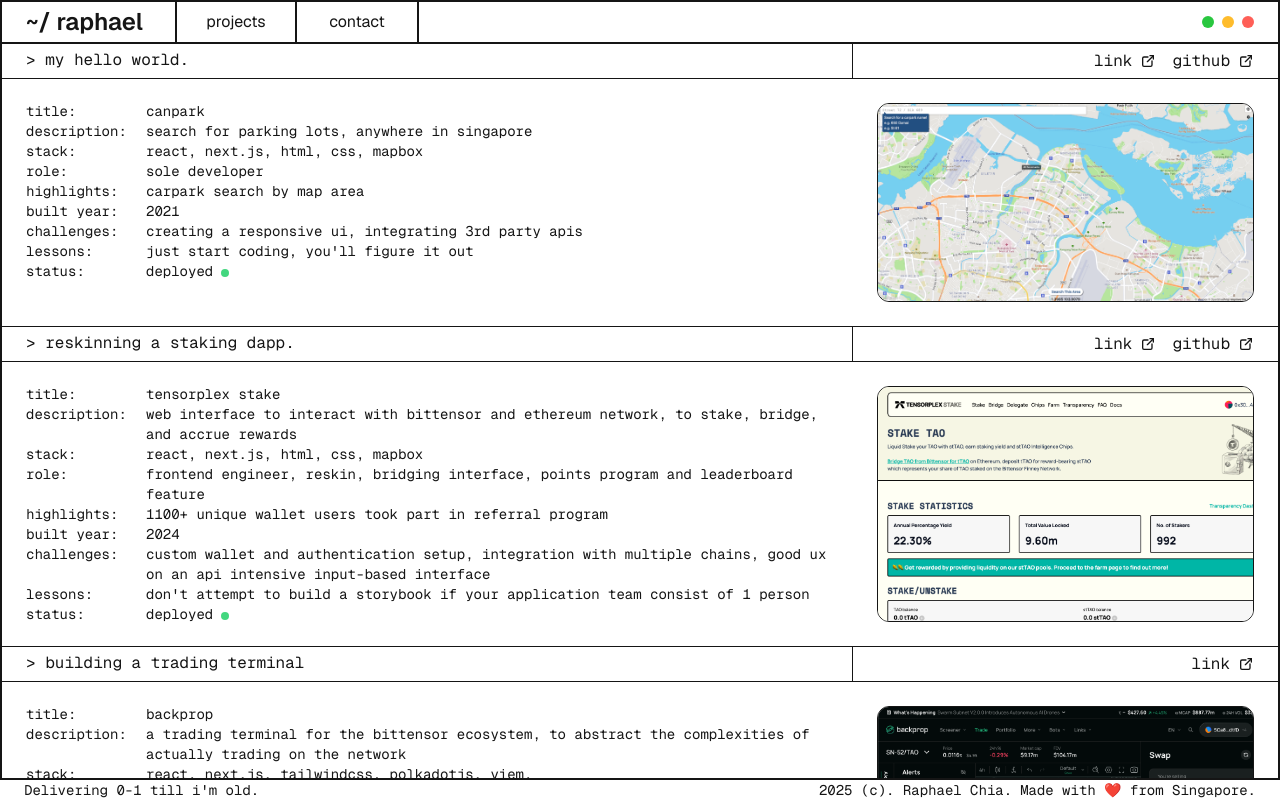
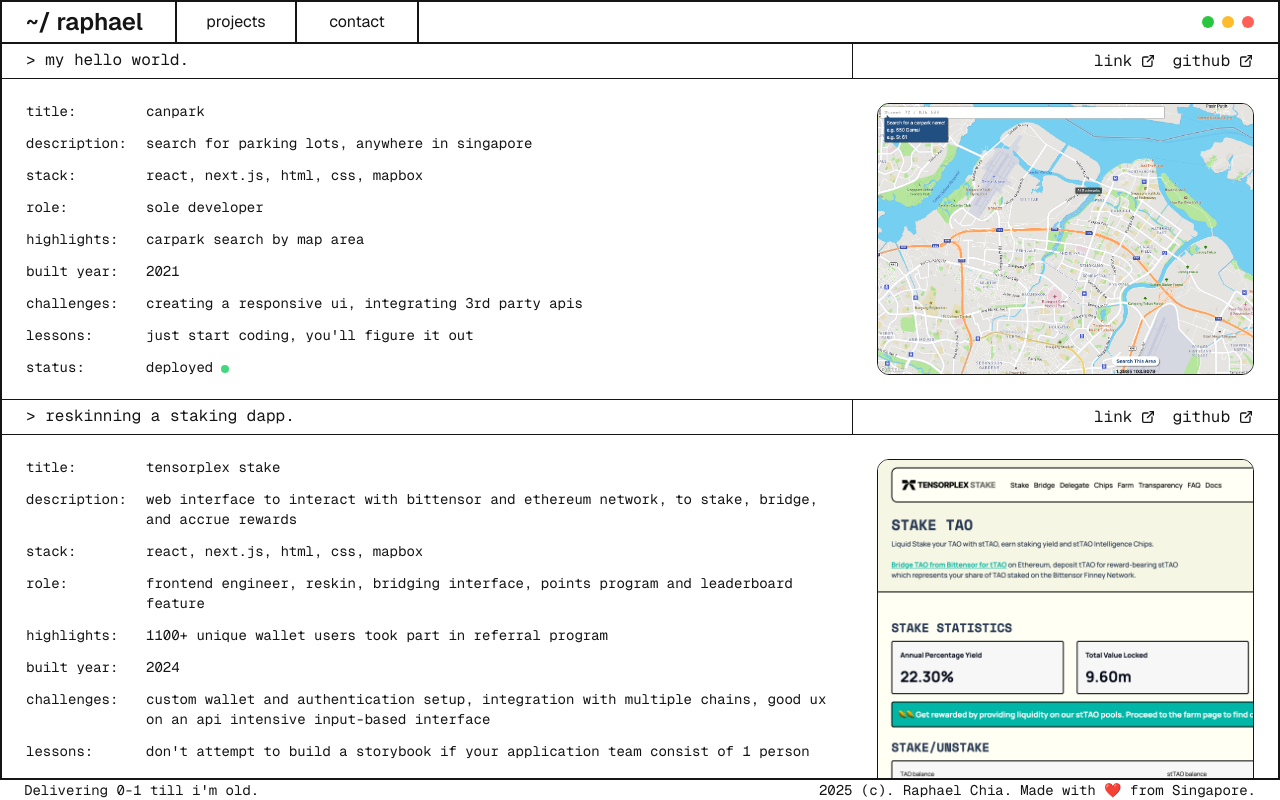
Before and after one commit to RaphaelChia/about-me, a Next.js app: page /projects in a window 1280 px wide. Built offline with nearby package versions, Linux system fonts and the light colour scheme.

Commit message:
copywriting

```diff
--- a/src/app/projects/components/showcase-card.tsx
+++ b/src/app/projects/components/showcase-card.tsx
@@ -110,7 +110,7 @@
       {...props}
     >
       <div className="flex text-base shrink-0 divide-x">
-        <div className="grow pad-x-page py-1 h-[34px] ">
+        <div className="grow pad-x-page py-1 h-[34px] truncate">
           &gt; {projectHeader}
         </div>
         <div className="w-4/12 shrink-0 text-base  pad-x-page text-end flex items-center justify-end gap-4 h-[34px]">
@@ -145,7 +145,7 @@
         </div>
       </div>
       <div className="flex md:flex-row flex-col">
-        <div className="grow pad-x-page py-[22px] flex flex-col text-sm">
+        <div className="grow pad-x-page py-[22px] flex flex-col text-sm gap-3">
           <div className="flex">
             <div className="w-[120px] shrink-0">title:</div>
             <div className="grow">{projectTitle}</div>
```
